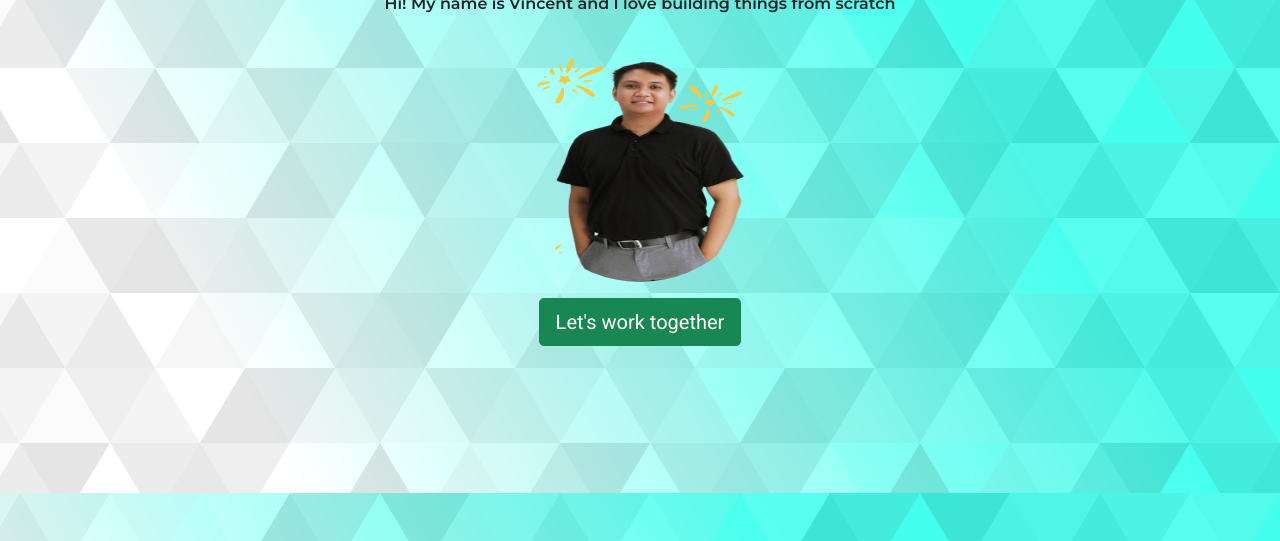
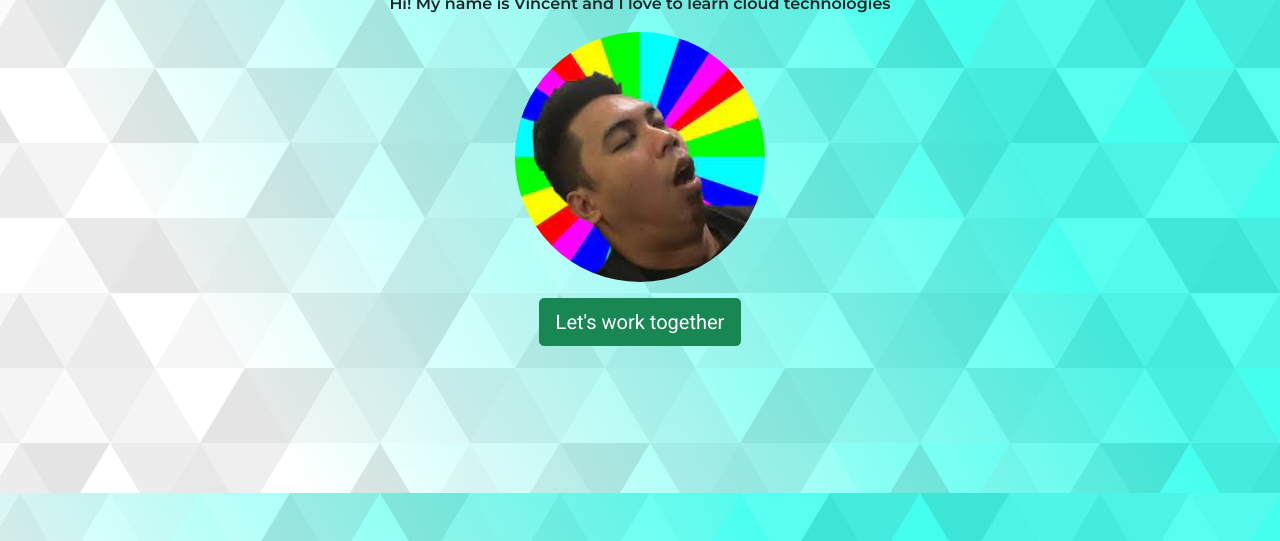
Before and after one commit to newbiebaby7919/zuitt-free, a plain HTML site: page index.html in a window 1280 px wide. Shown: the part 307-848 px from the top of the page. Drawn offline with nearby package versions, Linux system fonts and the light colour scheme.

Commit message:
Update index.html

```diff
--- a/index.html
+++ b/index.html
@@ -2,7 +2,7 @@
 <html>
 <head>
 	<meta charset="utf-8">
-	<title>John Vincent Napa | Web Developer Portfolio</title>
+	<title>John Vincent Napa | AWS Re/Start</title>
 
 	<!-- External CSS -->
 	<link rel="stylesheet" href="style.css">
@@ -22,9 +22,9 @@
 	<div class="container-fluid">
 		<!-- id is an attribute to name a tag uniquely -->
 		<section class="text-center mt-5" id="landing">
-			<h1>Full Stack Web Developer</h1>
-			<p>Hi! My name is Vincent and I love building things from scratch</p>
-			<img src="images/profile.png" class="img-fluid" id="profile">
+			<h1>AWS Re/Start Learner Batch 7</h1>
+			<p>Hi! My name is Vincent and I love to learn cloud technologies</p>
+			<img src="images/profile1.jpg" class="img-fluid" id="profile">
 			<a href="mailto:vincent.napa79@gmail.com" class="btn btn-success btn-lg mt-3">Let's work together</a>
 		</section>
 	</div>
```
